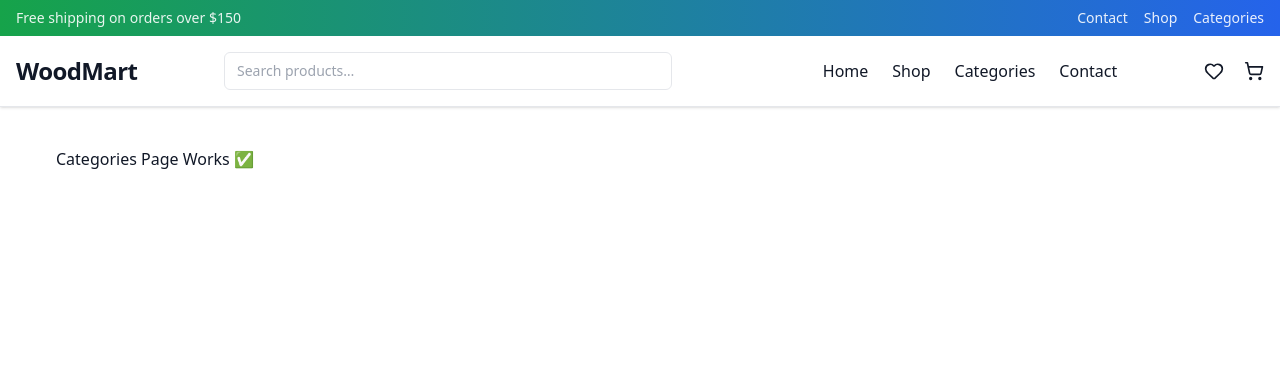
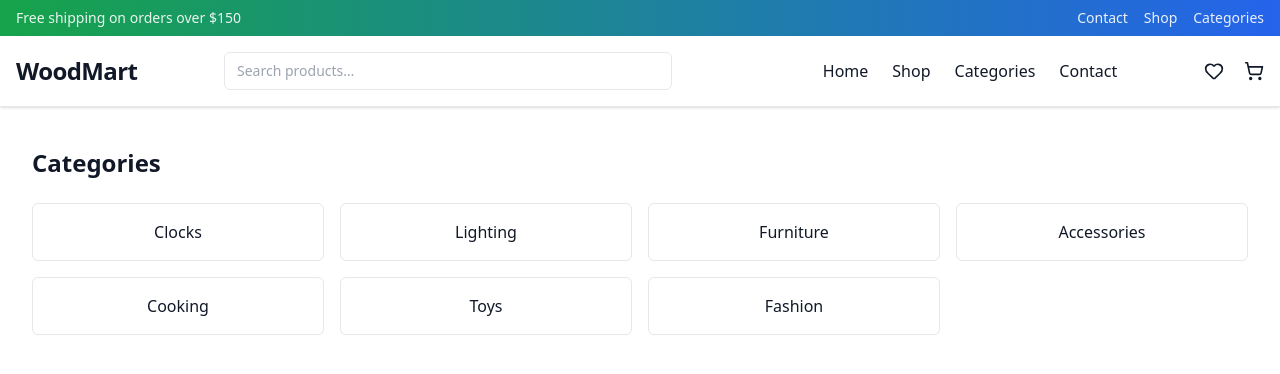
Before and after one commit to syeda-rameesha/woodmart, a Next.js app in the folder woodmart-web/: page /categories in a window 1280 px wide. Shown: the top 374 px of the page. Built offline with nearby package versions, Linux system fonts and the light colour scheme.

Commit message:
Update categories list

```diff
--- a/woodmart-web/src/app/categories/page.tsx
+++ b/woodmart-web/src/app/categories/page.tsx
@@ -1,7 +1,32 @@
+// src/app/categories/page.tsx
+import Link from "next/link";
+
+const CATEGORIES = [
+  "clocks",
+  "lighting",
+  "furniture",
+  "accessories",
+  "cooking",
+  "toys",
+  "fashion",
+];
+
 export default function CategoriesPage() {
   return (
-    <div style={{ padding: 40 }}>
-      <h1>Categories Page Works ✅</h1>
+    <div className="container mx-auto px-4 py-10">
+      <h1 className="text-2xl font-bold mb-6">Categories</h1>
+
+      <div className="grid grid-cols-2 md:grid-cols-4 gap-4">
+        {CATEGORIES.map((cat) => (
+          <Link
+            key={cat}
+            href={`/category/${cat}`}
+            className="border rounded-md p-4 text-center hover:bg-gray-100 capitalize"
+          >
+            {cat}
+          </Link>
+        ))}
+      </div>
     </div>
   );
 }
--- a/woodmart-web/src/lib/api.ts
+++ b/woodmart-web/src/lib/api.ts
@@ -1,8 +1,7 @@
 // woodmart-web/src/lib/api.ts
 // Copy — paste this exact file (TypeScript). If your project uses .js, remove type annotations.
 
-const API_BASE = process.env.NEXT_PUBLIC_API_URL || "woodmart-production.up.railway.app";
-
+const API_BASE = process.env.NEXT_PUBLIC_API_URL!;
 /**
  * Simple wrapper around fetch that throws on non-OK,
  * and returns parsed JSON when ok.
```
